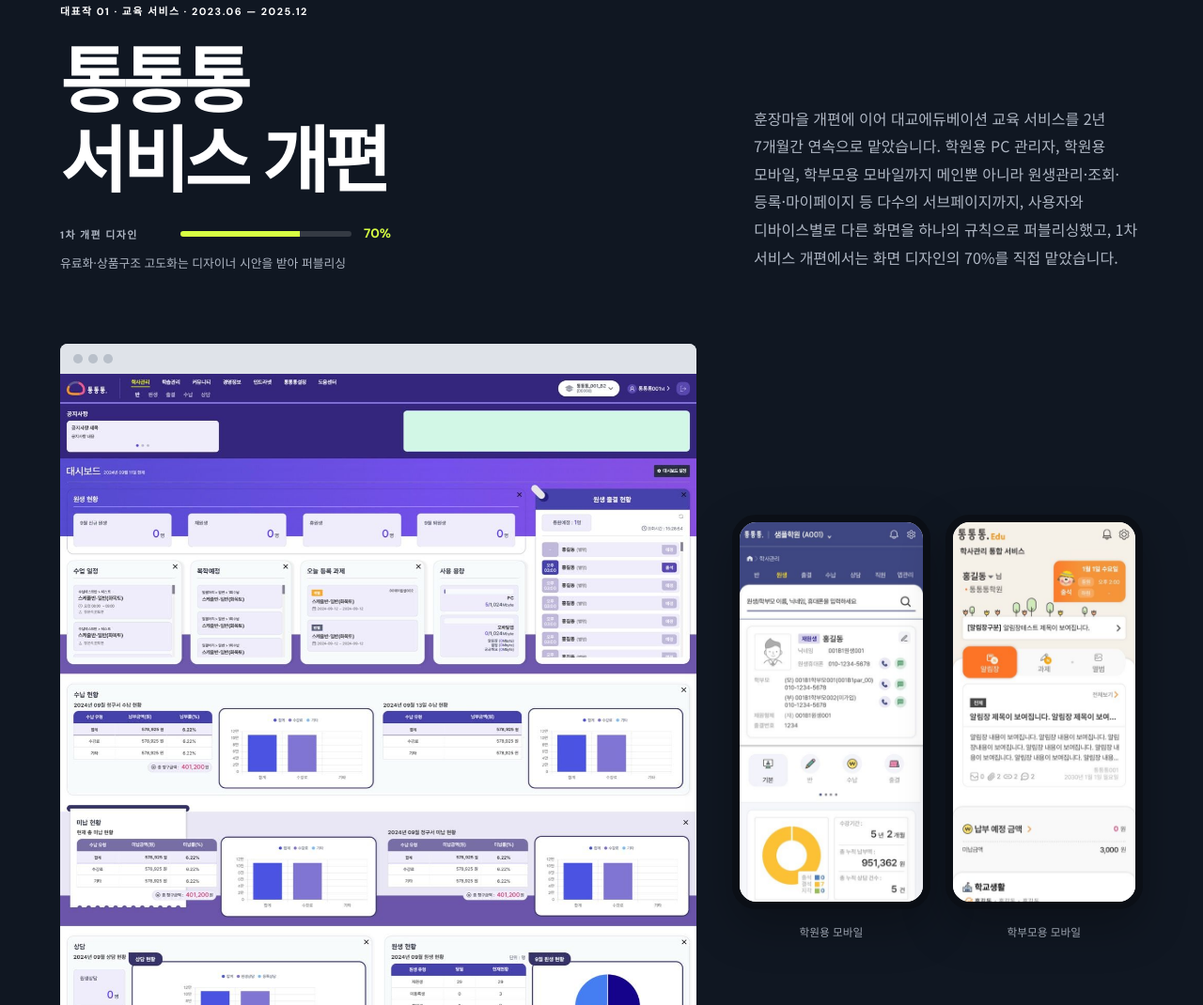
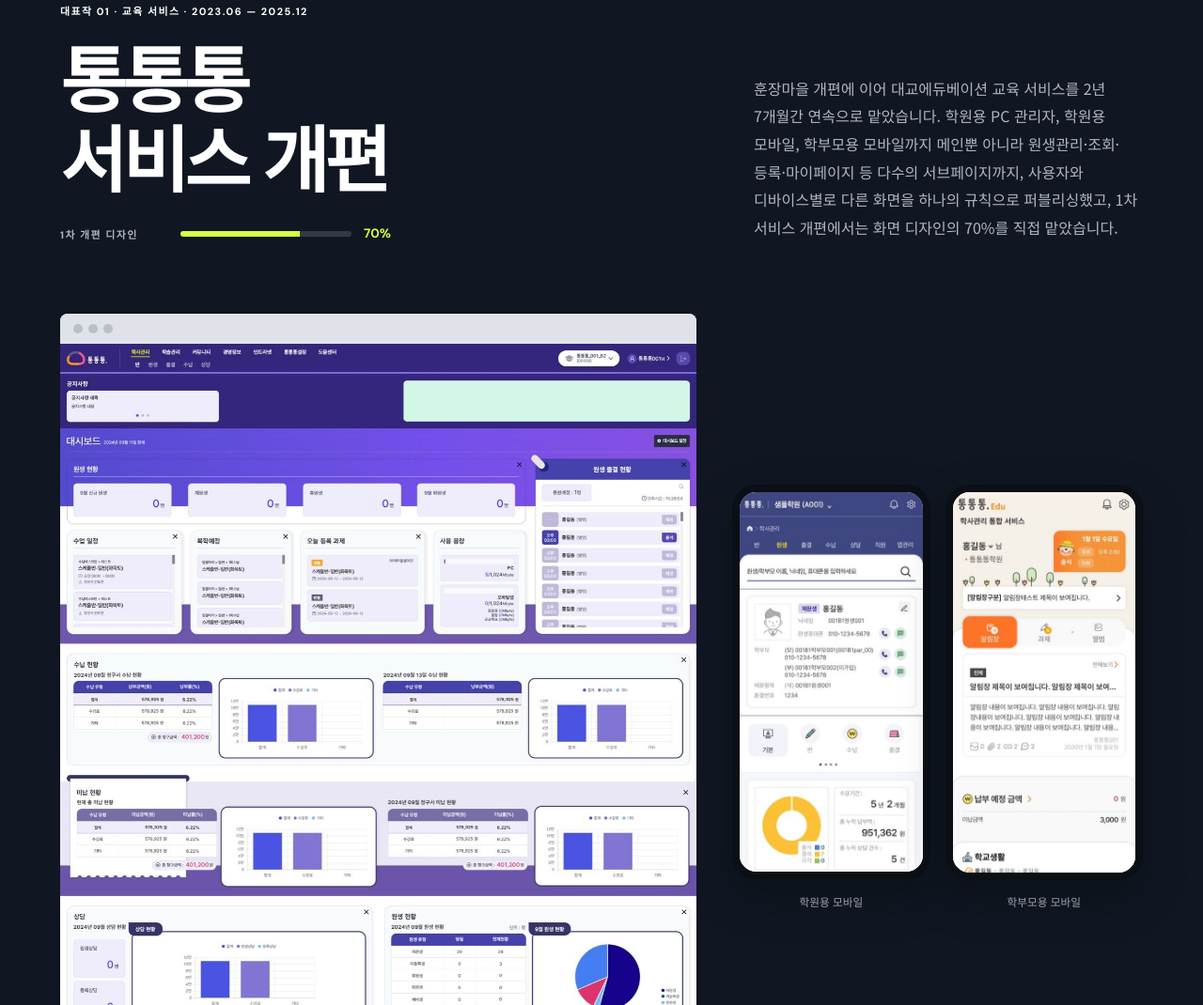
Before and after one commit to riah1992/portfolio, a plain HTML site: page index.html in a window 1280 px wide. Shown: the part 2286-3356 px from the top of the page at 94% size. Drawn offline with Linux system fonts and the light colour scheme.

Commit message:
통통통 기여도 아래 보조 문구 삭제
Co-Authored-By: Claude Opus 5.5 <noreply@anthropic.com>

```diff
--- a/index.html
+++ b/index.html
@@ -86,7 +86,6 @@
             <dl class="contribution" aria-label="통통통 기여도">
               <div><dt>1차 개편 디자인</dt><dd><span class="bar" style="--v:70%"></span>70%</dd></div>
             </dl>
-            <p class="contribution-note">유료화·상품구조 고도화는 디자이너 시안을 받아 퍼블리싱</p>
           </div>
           <p class="project-summary">훈장마을 개편에 이어 대교에듀베이션 교육 서비스를 2년 7개월간 연속으로 맡았습니다. 학원용 PC 관리자, 학원용 모바일, 학부모용 모바일까지 메인뿐 아니라 원생관리·조회·등록·마이페이지 등 다수의 서브페이지까지, 사용자와 디바이스별로 다른 화면을 하나의 규칙으로 퍼블리싱했고, 1차 서비스 개편에서는 화면 디자인의 70%를 직접 맡았습니다.</p>
         </div>
```
